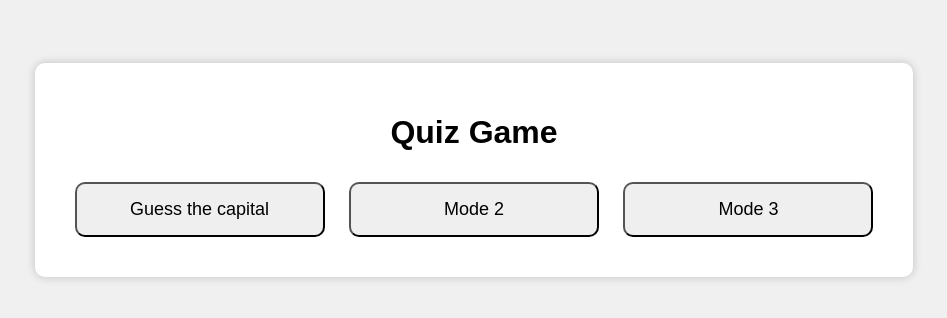
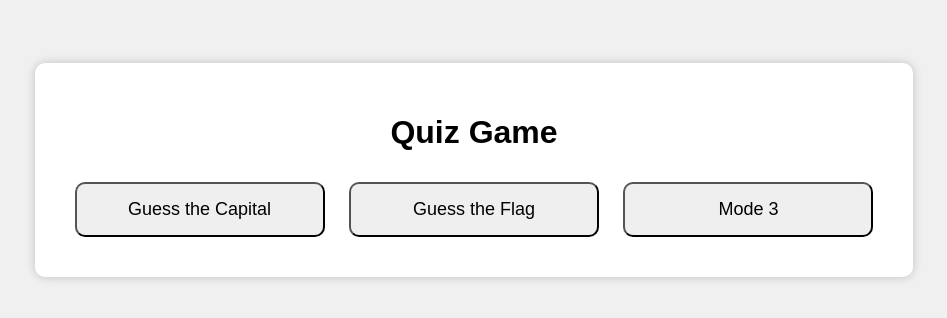
Before and after one commit to ivan1kostiuk/aji-repo, a website with bundled scripts: page src/index.html in a window 1280 px wide. Shown: the part 230-548 px from the top of the page, without its empty margins (166-1113 px from the left). Built offline with nearby package versions, Linux system fonts and the light colour scheme.

Commit message:
'Added Guess the Flag' button.

```diff
--- a/src/index.html
+++ b/src/index.html
@@ -14,8 +14,8 @@
 
         <h1>Quiz Game</h1>
 
-        <button id="mode1">Guess the capital</button>
-        <button id="mode2">Mode 2</button>
+        <button id="mode1">Guess the Capital</button>
+        <button id="mode2">Guess the Flag</button>
         <button id="mode3">Mode 3</button>
 
     </div>
```
